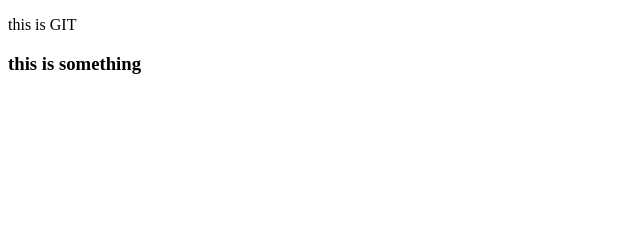
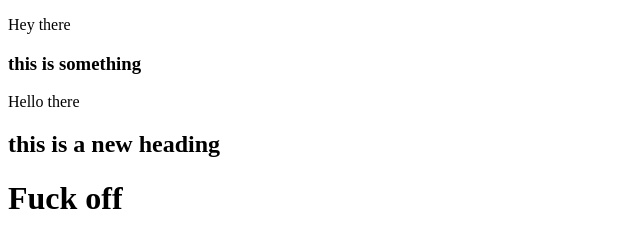
Before and after one commit to Quant-Shark/git-test, a website: page index.html in a window 1280 px wide. Shown: the whole page, without its empty margins (0-640 px from the left). Drawn offline with Linux system fonts and the light colour scheme.

Commit message:
fifth commit

```diff
--- a/index.html
+++ b/index.html
@@ -8,8 +8,11 @@
 
 <body>
 
-    <p>this is GIT</p>
+    <p>Hey there</p>
 <h3>this is something</h3>
+<p>Hello there</p>
+<h2>this is a new heading</h2>
+<h1>Fuck off</h1>
 </body>
 
 
--- a/package.json
+++ b/package.json
@@ -4,7 +4,9 @@
   "description": "Testing GIT and NODE",
   "main": "index.js",
   "scripts": {
-    "test": "echo \"Error: no test specified\" && exit 1"
+    "start" : "npm run lite ","install": "",
+    "test": "echo \"Error: no test specified\" && exit 1",
+    "lite": "lite-server"
   },
   "repository": {
     "type": "git",
```
Also changed, not shown: 1 other file.
